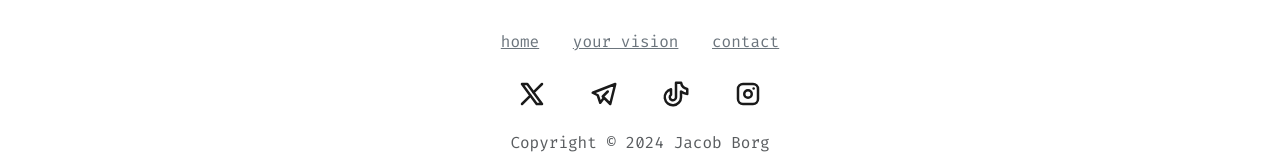
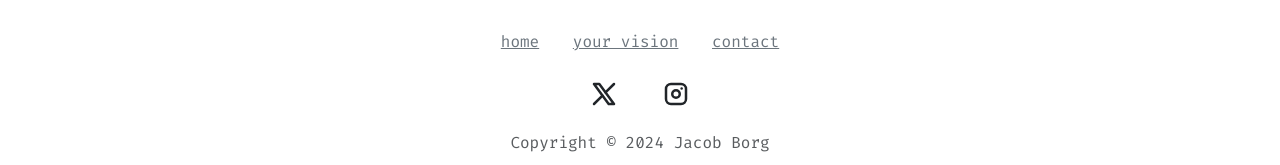
Before and after one commit to blank-space-systems/website, a plain HTML site: page about.html in a window 1280 px wide. Shown: the part 710-875 px from the top of the page. Drawn offline with Linux system fonts and the light colour scheme.

Commit message:
Added social links

```diff
--- a/about.html
+++ b/about.html
@@ -52,25 +52,17 @@
                 <li class="list-inline-item"><a class="link-secondary" data-bs-target="#modal-1" data-bs-toggle="modal" href="#">contact</a></li>
             </ul>
             <ul class="list-inline" style="font-size: 30px;color: #1a1a1a;">
-                <li class="list-inline-item me-4"><svg xmlns="http://www.w3.org/2000/svg" width="1em" height="1em" viewBox="0 0 24 24" stroke-width="2" stroke="currentColor" fill="none" stroke-linecap="round" stroke-linejoin="round" class="icon icon-tabler icon-tabler-brand-x">
+                <li class="list-inline-item me-4"><a class="link-dark" href="https://twitter.com/bl_nksp_ce" target="_blank" rel="noreferrer"><svg xmlns="http://www.w3.org/2000/svg" width="1em" height="1em" viewBox="0 0 24 24" stroke-width="2" stroke="currentColor" fill="none" stroke-linecap="round" stroke-linejoin="round" class="icon icon-tabler icon-tabler-brand-x">
                             <path stroke="none" d="M0 0h24v24H0z" fill="none"></path>
                             <path d="M4 4l11.733 16h4.267l-11.733 -16z"></path>
                             <path d="M4 20l6.768 -6.768m2.46 -2.46l6.772 -6.772"></path>
-                    </svg></li>
-                <li class="list-inline-item me-4"><svg xmlns="http://www.w3.org/2000/svg" width="1em" height="1em" viewBox="0 0 24 24" stroke-width="2" stroke="currentColor" fill="none" stroke-linecap="round" stroke-linejoin="round" class="icon icon-tabler icon-tabler-brand-telegram">
-                        <path stroke="none" d="M0 0h24v24H0z" fill="none"></path>
-                        <path d="M15 10l-4 4l6 6l4 -16l-18 7l4 2l2 6l3 -4"></path>
-                    </svg></li>
-                <li class="list-inline-item me-4"><svg xmlns="http://www.w3.org/2000/svg" width="1em" height="1em" viewBox="0 0 24 24" stroke-width="2" stroke="currentColor" fill="none" stroke-linecap="round" stroke-linejoin="round" class="icon icon-tabler icon-tabler-brand-tiktok">
-                        <path stroke="none" d="M0 0h24v24H0z" fill="none"></path>
-                        <path d="M21 7.917v4.034a9.948 9.948 0 0 1 -5 -1.951v4.5a6.5 6.5 0 1 1 -8 -6.326v4.326a2.5 2.5 0 1 0 4 2v-11.5h4.083a6.005 6.005 0 0 0 4.917 4.917z"></path>
-                    </svg></li>
-                <li class="list-inline-item"><svg xmlns="http://www.w3.org/2000/svg" width="1em" height="1em" viewBox="0 0 24 24" stroke-width="2" stroke="currentColor" fill="none" stroke-linecap="round" stroke-linejoin="round" class="icon icon-tabler icon-tabler-brand-instagram">
+                        </svg></a></li>
+                <li class="list-inline-item"><a class="link-dark" href="https://www.instagram.com/_bl_nksp_ce_/" target="_blank" rel="noreferrer"><svg xmlns="http://www.w3.org/2000/svg" width="1em" height="1em" viewBox="0 0 24 24" stroke-width="2" stroke="currentColor" fill="none" stroke-linecap="round" stroke-linejoin="round" class="icon icon-tabler icon-tabler-brand-instagram">
                             <path stroke="none" d="M0 0h24v24H0z" fill="none"></path>
                             <path d="M4 4m0 4a4 4 0 0 1 4 -4h8a4 4 0 0 1 4 4v8a4 4 0 0 1 -4 4h-8a4 4 0 0 1 -4 -4z"></path>
                             <path d="M12 12m-3 0a3 3 0 1 0 6 0a3 3 0 1 0 -6 0"></path>
                             <path d="M16.5 7.5l0 .01"></path>
-                    </svg></li>
+                        </svg></a></li>
             </ul>
             <p class="mb-0">Copyright © 2024 Jacob Borg</p>
         </div>
```
Also changed, not shown: index.html (+4 -12 lines), thankyou.html (+4 -12 lines), vision.html (+4 -12 lines), 1 other file. Lines whose indentation alone changed are shown as unchanged.
